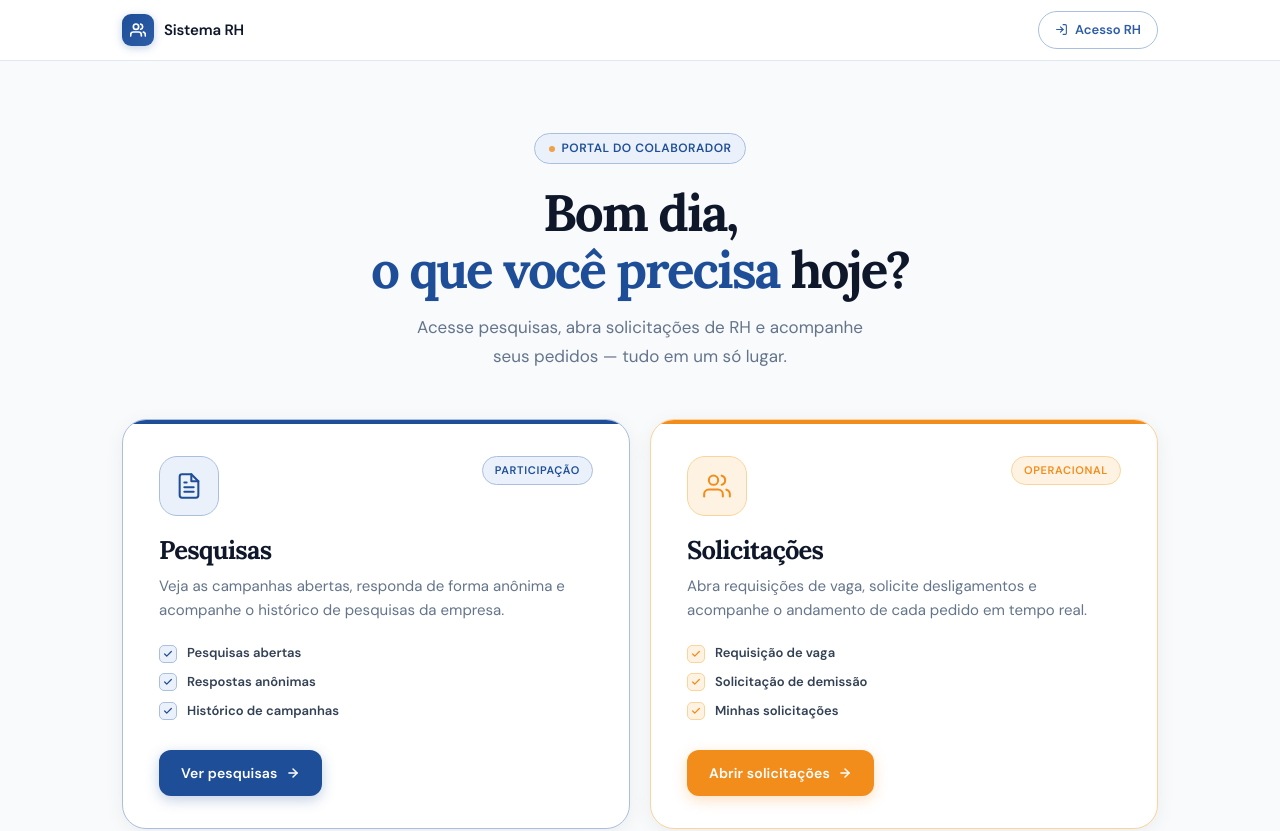
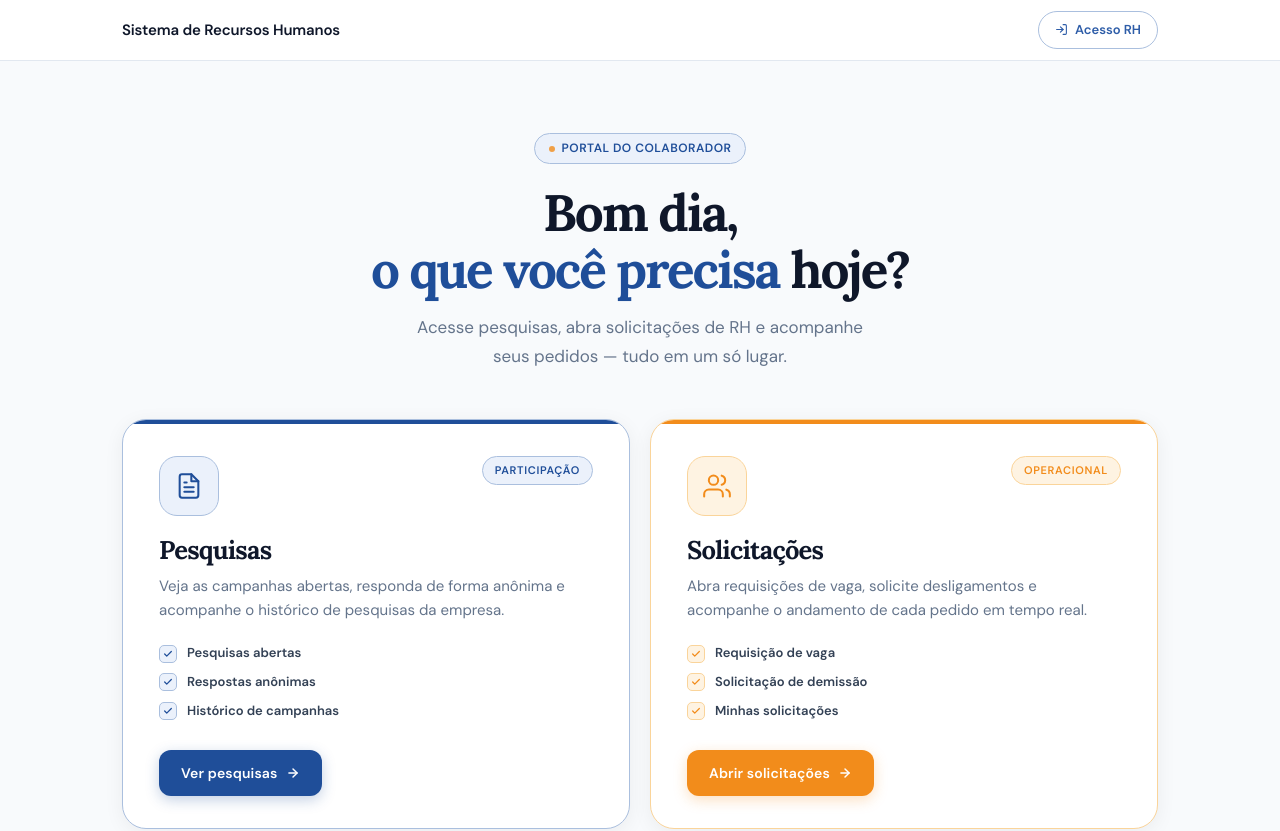
Before and after one commit to Wasion-it/Sistema_de_pesquisas, a React (Vite) app in the folder frontend/: page / in a window 1280 px wide. Shown: the top 831 px of the page. Built offline with nearby package versions, Linux system fonts and the light colour scheme.

Commit message:
♻️ Refatoração: atualiza nome da aplicação para 'Sistema de Recursos Humanos' na Página Inicial

```diff
--- a/frontend/src/pages/HomePage.jsx
+++ b/frontend/src/pages/HomePage.jsx
@@ -84,22 +84,8 @@ export function HomePage() {
           display: 'flex', alignItems: 'center', justifyContent: 'space-between',
         }}>
           <div style={{ display: 'flex', alignItems: 'center', gap: 10 }}>
-            <div style={{
-              width: 32, height: 32, borderRadius: 9,
-              background: `linear-gradient(135deg, ${BRAND.blue}, ${BRAND.blueSecond})`,
-              display: 'flex', alignItems: 'center', justifyContent: 'center',
-              boxShadow: `0 2px 8px ${BRAND.blue}44`,
-              flexShrink: 0,
-            }}>
-              <svg width="16" height="16" viewBox="0 0 24 24" fill="none" stroke="white" strokeWidth="2.5" strokeLinecap="round" strokeLinejoin="round">
-                <path d="M17 21v-2a4 4 0 0 0-4-4H5a4 4 0 0 0-4 4v2" />
-                <circle cx="9" cy="7" r="4" />
-                <path d="M23 21v-2a4 4 0 0 0-3-3.87" />
-                <path d="M16 3.13a4 4 0 0 1 0 7.75" />
-              </svg>
-            </div>
             <span style={{ fontSize: 15, fontWeight: 700, color: '#0f172a', letterSpacing: '-.01em' }}>
-              Sistema RH
+              Sistema de Recursos Humanos
             </span>
           </div>
           <Link
```
